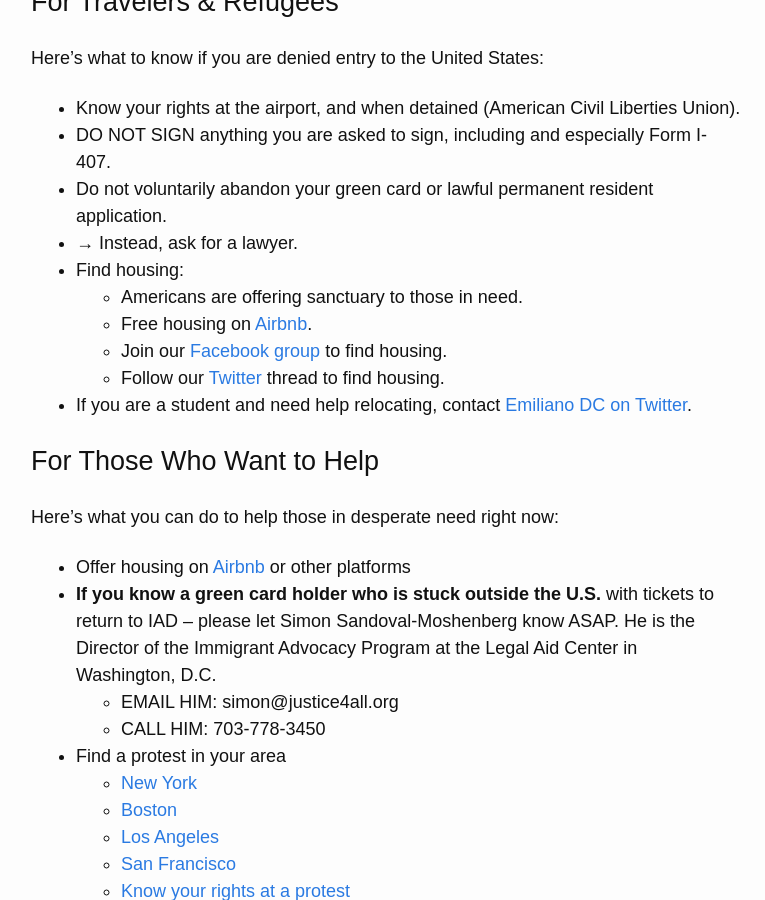
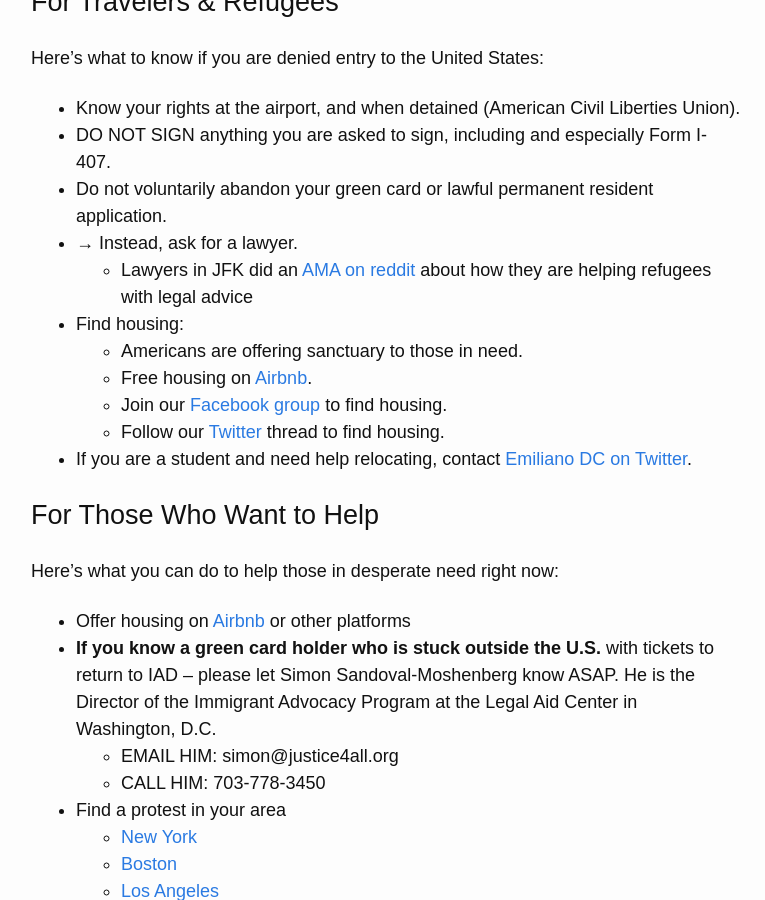
Before and after one commit to RichardLitt/stranded-by-trump, a Jekyll site: the page built from index.md, in a window 1280 px wide and 900 px high, scrolled down 1215 px. Shown: the whole window, without its empty margins (254-1019 px from the left). Built offline with Jekyll 4.4.1, drawn with Linux system fonts in a browser that asks for light colours; nearby versions of some CDN libraries; our own code applies the rules of GitHub Pages for plain Markdown files.

Commit message:
add jfk lawyers link

```diff
--- a/index.md
+++ b/index.md
@@ -27,6 +27,7 @@ Here’s what to know if you are denied entry to the United States:
   * DO NOT SIGN anything you are asked to sign, including and especially Form I-407.
   * Do not voluntarily abandon your green card or lawful permanent resident application.
   * → Instead, ask for a lawyer.
+    * Lawyers in JFK did an [AMA on reddit](https://www.reddit.com/r/pics/comments/5qyc5v/we_are_the_lawyers_volunteering_at_jfk_we_need/) about how they are helping refugees with legal advice
   * Find housing:
     * Americans are offering sanctuary to those in need.
     * Free housing on [Airbnb](https://twitter.com/bchesky/status/825517729251684352).
```
